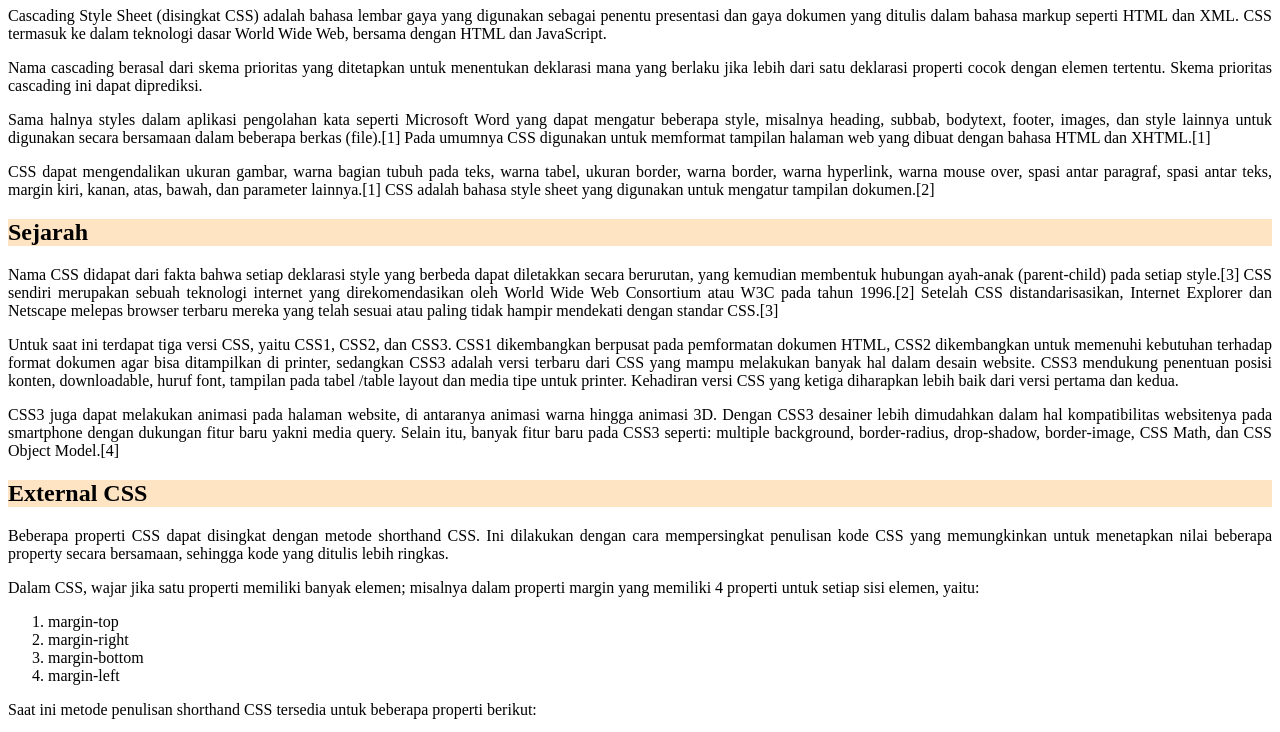
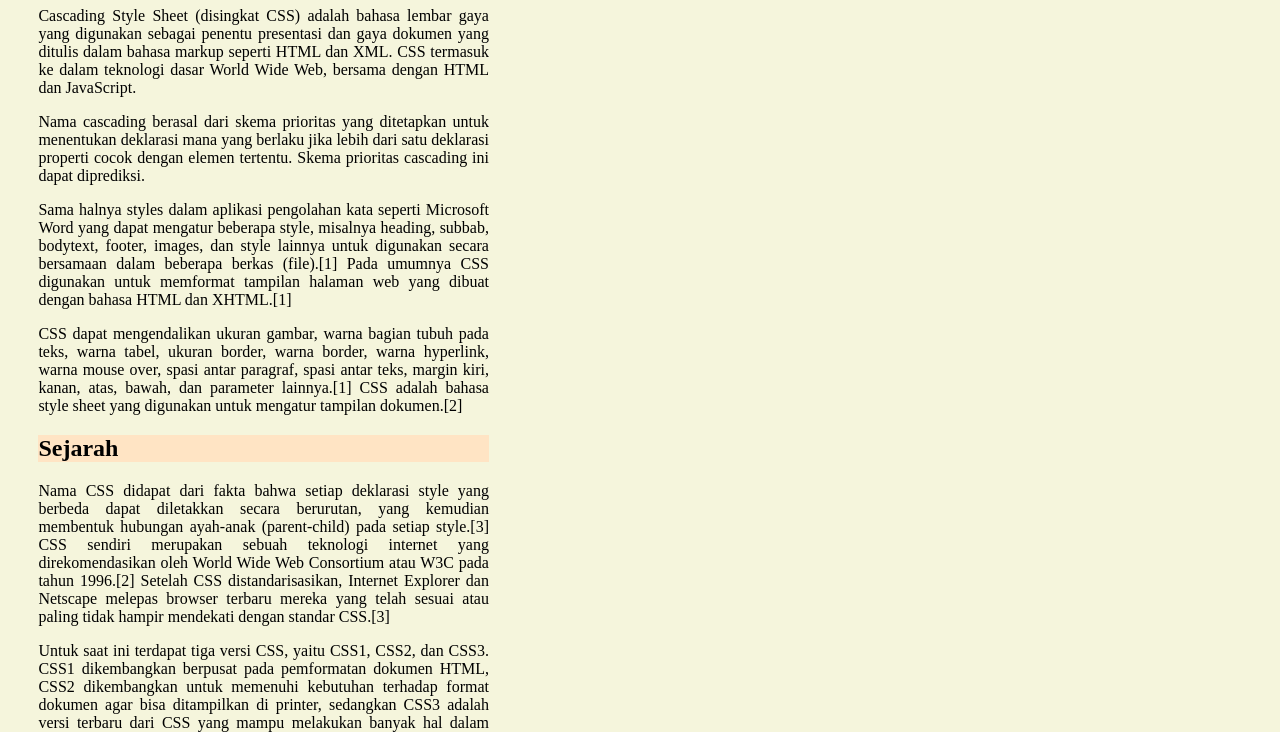
Before and after one commit to masnie/web-latihan, a plain HTML site: page css/index.html in a window 1280 px wide. Shown: the part 73-805 px from the top of the page. Drawn offline with Linux system fonts and the light colour scheme.

Commit message:
menambahkan css eksternal

```diff
--- a/css/app.css
+++ b/css/app.css
@@ -1,7 +1,13 @@
+body {
+    background-color: beige;
+    margin-left: 3%;
+    margin-right: 61.8%;
+}
+
 h1, h2 {
     background-color: bisque;
-    text-align: left;
-}
-p {
     text-align: justify;
 }
+p, ol {
+    text-align: justify;
+}
```
